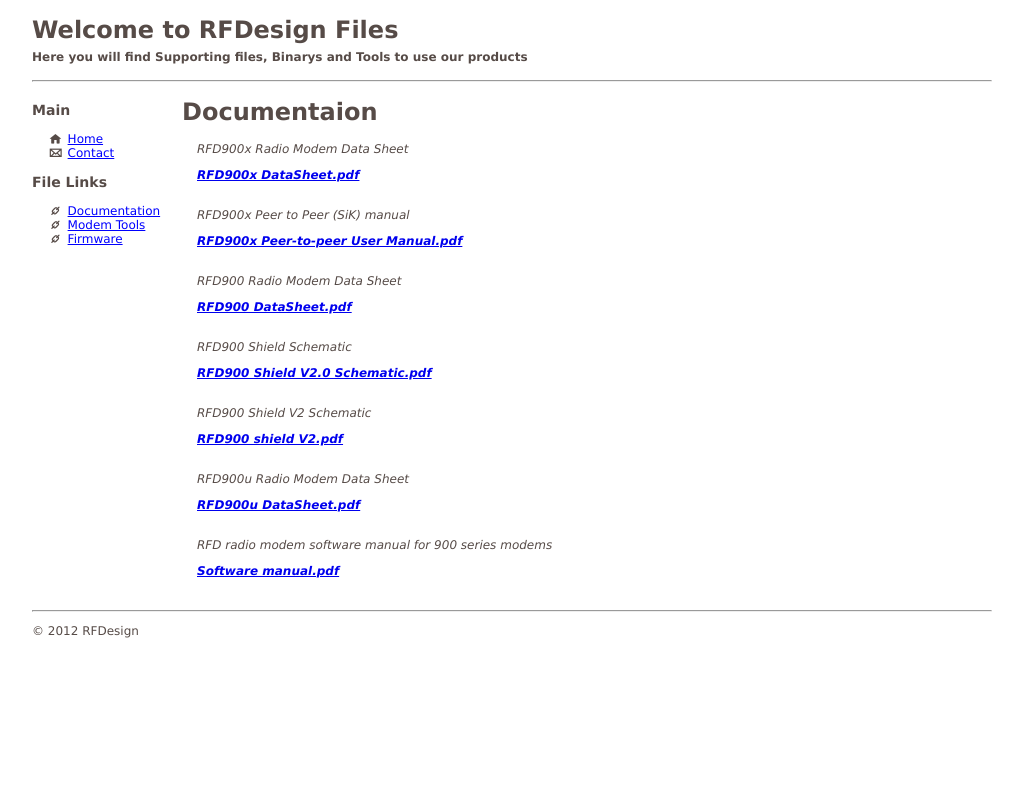
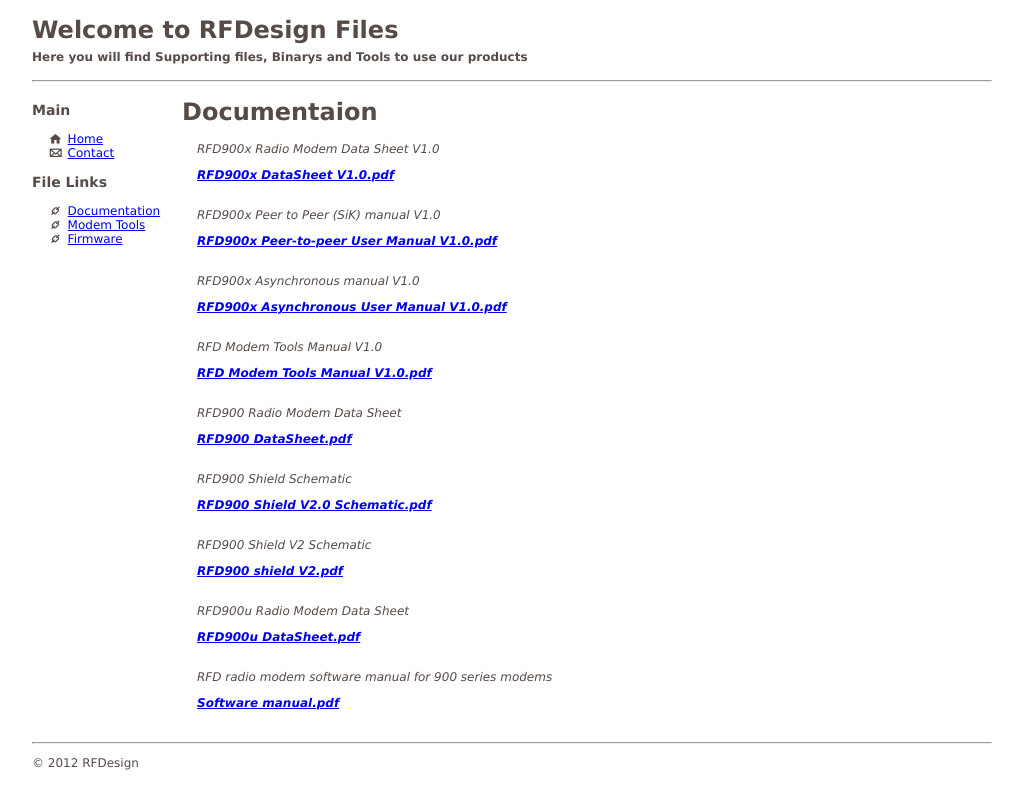
Before and after one commit to RFDesign/rfdesign.github.io, a Jekyll site: the page built from docs.html, in a window 1280 px wide. Shown: the top 809 px of the page, without its empty margins (26-1049 px from the left). Built offline with Jekyll 4.4.1, drawn with Linux system fonts in a browser that asks for light colours.

Commit message:
Update V1.0 Documents

```diff
--- a/_data/docs.yml
+++ b/_data/docs.yml
@@ -1,7 +1,11 @@
-- file: RFD900x DataSheet.pdf
-  des: RFD900x Radio Modem Data Sheet
-- file: RFD900x Peer-to-peer User Manual.pdf
-  des: RFD900x Peer to Peer (SiK) manual
+- file: RFD900x DataSheet V1.0.pdf
+  des: RFD900x Radio Modem Data Sheet V1.0
+- file: RFD900x Peer-to-peer User Manual V1.0.pdf
+  des: RFD900x Peer to Peer (SiK) manual V1.0
+- file: RFD900x Asynchronous User Manual V1.0.pdf
+  des: RFD900x Asynchronous manual V1.0
+- file: RFD Modem Tools Manual V1.0.pdf
+  des: RFD Modem Tools Manual V1.0
 - file: RFD900 DataSheet.pdf
   des: RFD900 Radio Modem Data Sheet
 - file: RFD900 Shield V2.0 Schematic.pdf
```
